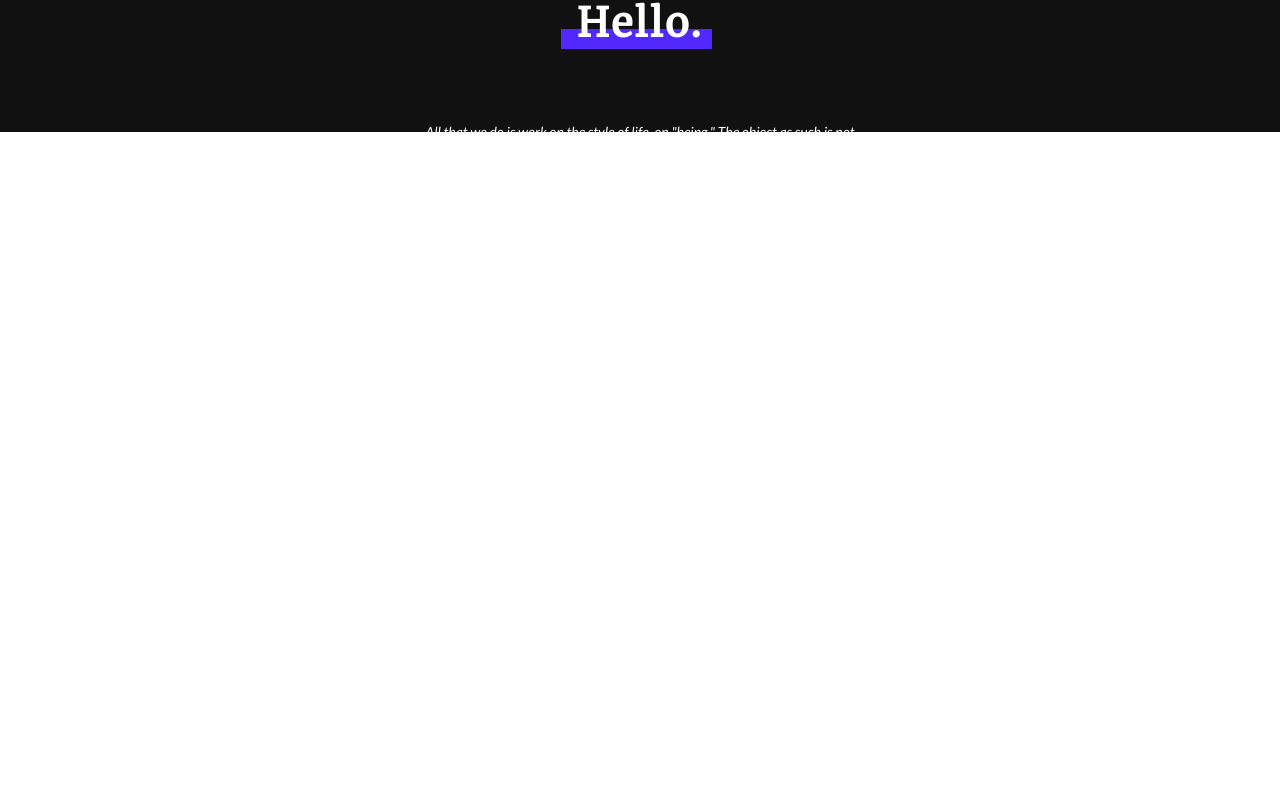
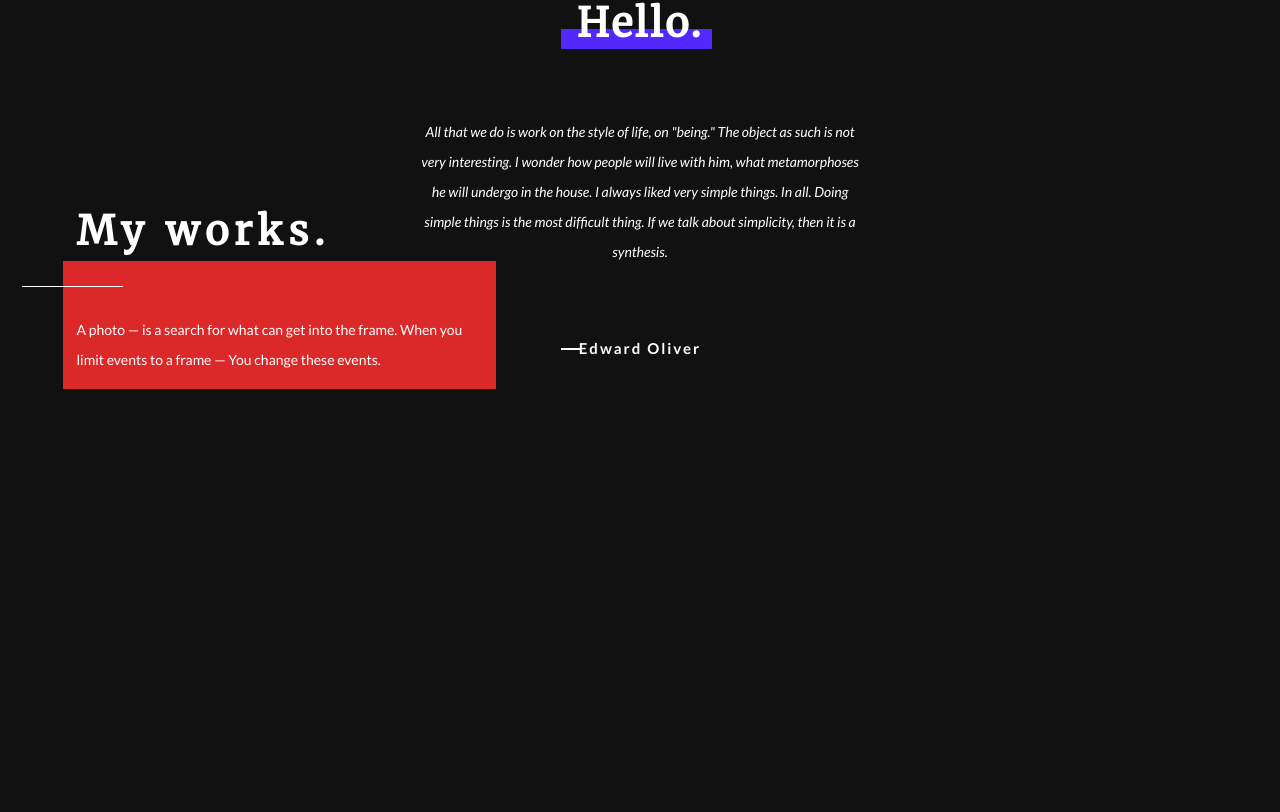
Before and after one commit to dalejodc/frontend-test, an Angular app: page / in a window 1280 px wide. Shown: the part 1748-2560 px from the top of the page. Before the commit the page ends 2106 px from the top, so only its background shows below. Built offline with nearby package versions, Linux system fonts and the light colour scheme.

Commit message:
My Works component

```diff
--- a/src/app/app.module.ts
+++ b/src/app/app.module.ts
@@ -7,6 +7,7 @@ import { HomeComponent } from './components/home/home.component';
 import { HeaderComponent } from './components/header/header.component';
 import { NavbarComponent } from './components/navbar/navbar.component';
 import { AboutUsComponent } from './components/about-us/about-us.component';
+import { MyWorkComponent } from './components/my-work/my-work.component';
 
 @NgModule({
   declarations: [
@@ -14,7 +15,8 @@ import { AboutUsComponent } from './components/about-us/about-us.component';
     HomeComponent,
     HeaderComponent,
     NavbarComponent,
-    AboutUsComponent
+    AboutUsComponent,
+    MyWorkComponent
   ],
   imports: [
     BrowserModule,
--- a/src/app/components/home/home.component.html
+++ b/src/app/components/home/home.component.html
@@ -1,3 +1,4 @@
 <!-- Component that contains all the subcomponents of the landing page -->
 <app-header></app-header>
 <app-about-us></app-about-us>
+<app-my-work></app-my-work>
--- /dev/null
+++ b/src/app/components/my-work/my-work.component.css
@@ -0,0 +1,43 @@
+.my-work {
+    background-color: var(--light-black);
+    height: 135%;
+    min-height: 100vh;
+    background-repeat: no-repeat;
+    z-index: -5;
+    padding-top: 40px;
+}
+
+.subtitle {
+    color: white;
+    font-family: 'Merriweather', serif;
+    font-size: 40px;
+    letter-spacing: 4px;
+    color: white;
+    align-content: center;
+    display: inline-block;
+    letter-spacing: 6px;
+    padding: 4px 0;
+    position: relative;
+    text-decoration: none;
+    z-index: 1;
+    margin-top: 30px;
+}
+
+.subtitle::before {
+
+    border-bottom: 1px solid white;
+    left: -55px;
+    width: 40%;
+    content: '';
+    height: 33%;
+    position: absolute;
+    top: 110%;
+    opacity: 1;
+    z-index: -1;
+}
+
+.photo-paragraph p{
+    margin-top: 40px;
+    color: white;
+    line-height: 30px;
+}
--- /dev/null
+++ b/src/app/components/my-work/my-work.component.html
@@ -0,0 +1,12 @@
+<div class="my-work">
+  <div class="ui container">
+    <h2 class="subtitle center aligned">My works.</h2>
+    <div class="ui grid">
+      <div class="red sixteen wide mobile sixteen wide tablet six wide computer column photo-paragraph">
+        <p class="">
+          A photo — is a search for what can get into the frame. When you limit events to a frame — You change these events.
+        </p>
+      </div>
+    </div>
+  </div>
+</div>>
--- /dev/null
+++ b/src/app/components/my-work/my-work.component.ts
@@ -0,0 +1,15 @@
+import { Component, OnInit } from '@angular/core';
+
+@Component({
+  selector: 'app-my-work',
+  templateUrl: './my-work.component.html',
+  styleUrls: ['./my-work.component.css']
+})
+export class MyWorkComponent implements OnInit {
+
+  constructor() { }
+
+  ngOnInit() {
+  }
+
+}
```
Also changed, not shown: 1 other file (tests, documents, lock files or other folders).
